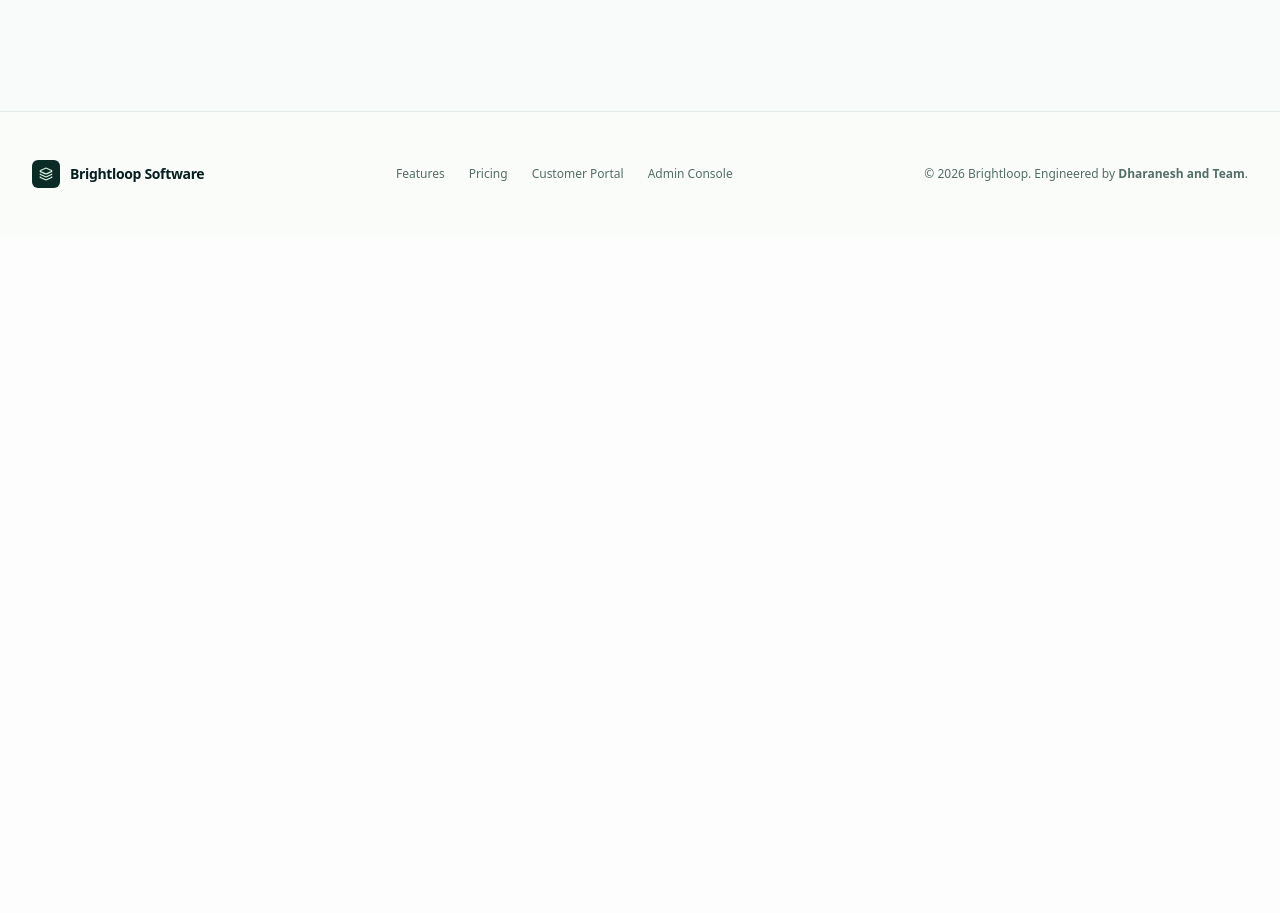
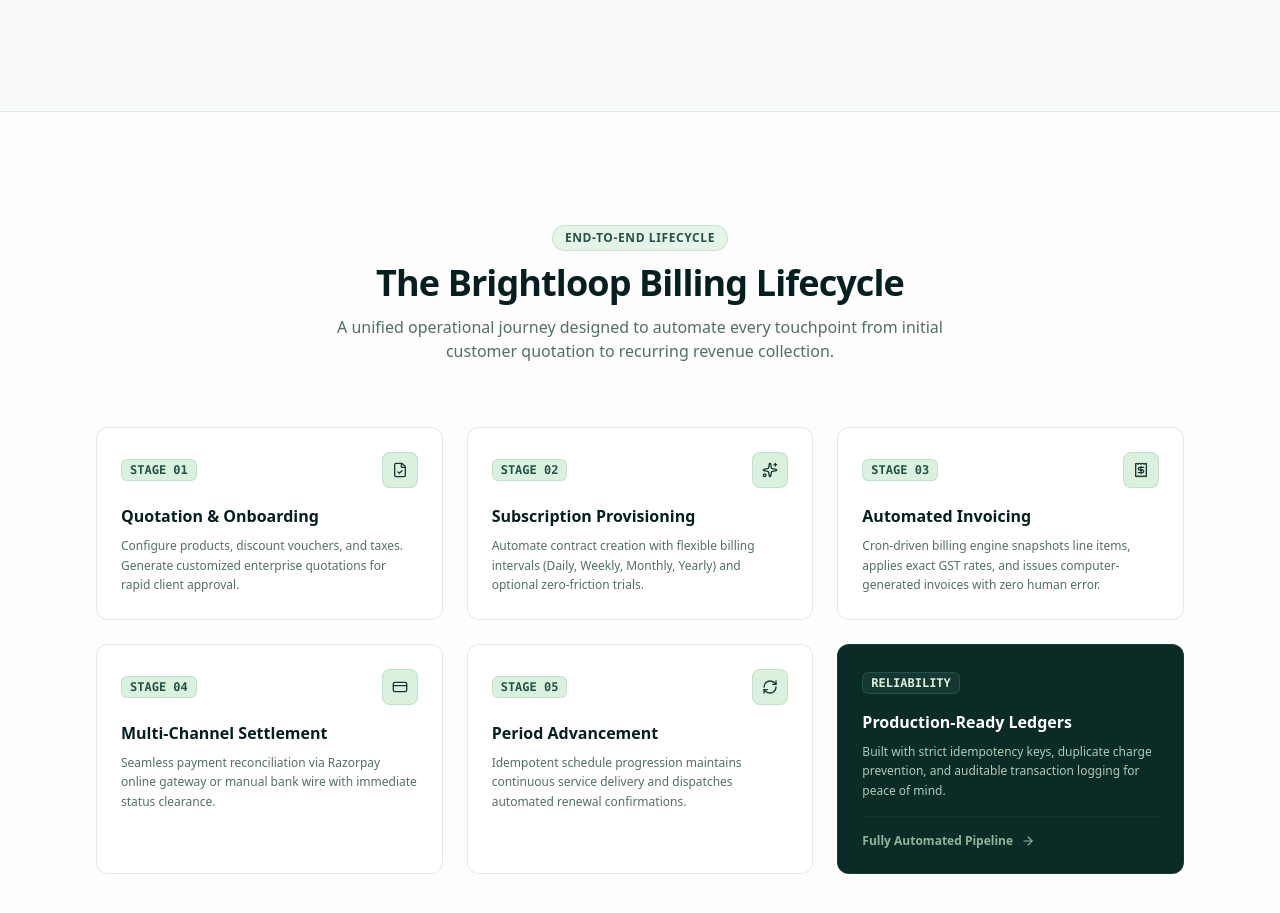
Before and after one commit to dharanesh-official/Odoo-X-Kochi, a Next.js app: page / in a window 1280 px wide. Shown: the part 1865-2778 px from the top of the page. Before the commit the page ends 2101 px from the top, so only its background shows below. Built offline with nearby package versions, Linux system fonts and the light colour scheme.

Commit message:
fix(nav): fix navbar links, add dedicated Lifecycle section, smooth scroll, and update footer attribution to Build by Dharanesh

```diff
--- a/app/globals.css
+++ b/app/globals.css
@@ -50,6 +50,9 @@
 }
 
 @layer base {
+  html {
+    scroll-behavior: smooth;
+  }
   * {
     @apply border-border;
   }
--- a/app/page.tsx
+++ b/app/page.tsx
@@ -1,5 +1,6 @@
 import { LandingHero } from '@/components/landing-hero'
 import { FeaturesGrid } from '@/components/features-grid'
+import { LifecycleSection } from '@/components/lifecycle-section'
 import { Navbar } from '@/components/navbar'
 import Link from 'next/link'
 import { Layers } from 'lucide-react'
@@ -11,6 +12,7 @@ export default function LandingPage() {
       <main className="flex-1">
         <LandingHero />
         <FeaturesGrid />
+        <LifecycleSection />
       </main>
       <footer className="border-t border-border/80 bg-muted/20 py-10 md:py-12">
         <div className="container max-w-7xl mx-auto px-4 md:px-8 flex flex-col md:flex-row items-center justify-between gap-6">
@@ -24,11 +26,14 @@ export default function LandingPage() {
           </div>
 
           <div className="flex flex-wrap items-center gap-6 text-xs font-medium text-muted-foreground">
-            <Link href="#features" className="hover:text-foreground transition-colors">
+            <Link href="/#features" className="hover:text-foreground transition-colors">
               Features
             </Link>
             <Link href="/pricing" className="hover:text-foreground transition-colors">
               Pricing
+            </Link>
+            <Link href="/#lifecycle" className="hover:text-foreground transition-colors">
+              Lifecycle
             </Link>
             <Link href="/auth/login" className="hover:text-foreground transition-colors">
               Customer Portal
@@ -39,7 +44,7 @@ export default function LandingPage() {
           </div>
 
           <p className="text-xs text-muted-foreground">
-            &copy; {new Date().getFullYear()} Brightloop. Engineered by <strong>Dharanesh and Team</strong>.
+            &copy; {new Date().getFullYear()} Brightloop. Build by <strong>Dharanesh</strong>.
           </p>
         </div>
       </footer>
--- a/app/pricing/page.tsx
+++ b/app/pricing/page.tsx
@@ -144,6 +144,35 @@ export default async function PricingPage({
                     </div>
                 </div>
             </main>
+
+            <footer className="border-t border-border/80 bg-muted/20 py-10 md:py-12">
+                <div className="container max-w-7xl mx-auto px-4 md:px-8 flex flex-col md:flex-row items-center justify-between gap-6">
+                    <div className="flex items-center gap-2.5">
+                        <span className="font-bold text-sm tracking-tight text-foreground">
+                            Brightloop Software
+                        </span>
+                    </div>
+
+                    <div className="flex flex-wrap items-center gap-6 text-xs font-medium text-muted-foreground">
+                        <Link href="/#features" className="hover:text-foreground transition-colors">
+                            Features
+                        </Link>
+                        <Link href="/pricing" className="hover:text-foreground transition-colors">
+                            Pricing
+                        </Link>
+                        <Link href="/#lifecycle" className="hover:text-foreground transition-colors">
+                            Lifecycle
+                        </Link>
+                        <Link href="/auth/login" className="hover:text-foreground transition-colors">
+                            Customer Portal
+                        </Link>
+                    </div>
+
+                    <p className="text-xs text-muted-foreground">
+                        &copy; {new Date().getFullYear()} Brightloop. Build by <strong>Dharanesh</strong>.
+                    </p>
+                </div>
+            </footer>
         </div>
     )
 }
--- a/components/features-grid.tsx
+++ b/components/features-grid.tsx
@@ -44,7 +44,7 @@ const capabilities = [
 
 export function FeaturesGrid() {
     return (
-        <section id="features" className="py-20 md:py-28 bg-muted/30">
+        <section id="features" className="py-20 md:py-28 bg-muted/30 scroll-mt-16">
             <div className="container max-w-6xl px-4 md:px-8 mx-auto">
                 {/* Section Header */}
                 <div className="max-w-2xl mx-auto text-center space-y-3 mb-16">
--- /dev/null
+++ b/components/lifecycle-section.tsx
@@ -0,0 +1,108 @@
+'use client'
+
+import { motion } from "framer-motion"
+import { FileCheck, Sparkles, Receipt, CreditCard, RefreshCw, ArrowRight } from "lucide-react"
+
+const lifecycleSteps = [
+    {
+        step: "01",
+        title: "Quotation & Onboarding",
+        icon: FileCheck,
+        desc: "Configure products, discount vouchers, and taxes. Generate customized enterprise quotations for rapid client approval."
+    },
+    {
+        step: "02",
+        title: "Subscription Provisioning",
+        icon: Sparkles,
+        desc: "Automate contract creation with flexible billing intervals (Daily, Weekly, Monthly, Yearly) and optional zero-friction trials."
+    },
+    {
+        step: "03",
+        title: "Automated Invoicing",
+        icon: Receipt,
+        desc: "Cron-driven billing engine snapshots line items, applies exact GST rates, and issues computer-generated invoices with zero human error."
+    },
+    {
+        step: "04",
+        title: "Multi-Channel Settlement",
+        icon: CreditCard,
+        desc: "Seamless payment reconciliation via Razorpay online gateway or manual bank wire with immediate status clearance."
+    },
+    {
+        step: "05",
+        title: "Period Advancement",
+        icon: RefreshCw,
+        desc: "Idempotent schedule progression maintains continuous service delivery and dispatches automated renewal confirmations."
+    }
+]
+
+export function LifecycleSection() {
+    return (
+        <section id="lifecycle" className="py-20 md:py-28 border-t border-border/80 bg-background scroll-mt-16">
+            <div className="container max-w-6xl px-4 md:px-8 mx-auto">
+                {/* Section Header */}
+                <div className="max-w-2xl mx-auto text-center space-y-3 mb-16">
+                    <span className="text-xs font-bold tracking-wider uppercase text-brand-700 bg-brand-100/70 border border-brand-400/30 px-3 py-1 rounded-full inline-block">
+                        End-to-End Lifecycle
+                    </span>
+                    <h2 className="text-3xl sm:text-4xl font-extrabold tracking-tight text-brand-950">
+                        The Brightloop Billing Lifecycle
+                    </h2>
+                    <p className="text-sm sm:text-base text-muted-foreground leading-relaxed">
+                        A unified operational journey designed to automate every touchpoint from initial customer quotation to recurring revenue collection.
+                    </p>
+                </div>
+
+                {/* Steps Timeline / Cards */}
+                <div className="grid grid-cols-1 md:grid-cols-2 lg:grid-cols-3 gap-6">
+                    {lifecycleSteps.map((s, idx) => (
+                        <motion.div
+                            key={idx}
+                            initial={{ opacity: 0, y: 15 }}
+                            whileInView={{ opacity: 1, y: 0 }}
+                            viewport={{ once: true }}
+                            transition={{ duration: 0.35, delay: idx * 0.08 }}
+                            className="rounded-xl border border-border/80 bg-card p-6 shadow-2xs hover:border-brand-700/50 hover:shadow-xs transition-all relative group flex flex-col justify-between"
+                        >
+                            <div>
+                                <div className="flex items-center justify-between mb-4">
+                                    <span className="text-xs font-mono font-extrabold text-brand-700 bg-brand-100 px-2 py-0.5 rounded-md border border-brand-400/30">
+                                        STAGE {s.step}
+                                    </span>
+                                    <div className="h-9 w-9 rounded-lg bg-brand-100 text-brand-800 flex items-center justify-center border border-brand-400/30 group-hover:bg-brand-700 group-hover:text-white transition-colors">
+                                        <s.icon className="h-4 w-4" />
+                                    </div>
+                                </div>
+                                <h3 className="font-bold text-base text-brand-950 mb-2">
+                                    {s.title}
+                                </h3>
+                                <p className="text-xs text-muted-foreground leading-relaxed">
+                                    {s.desc}
+                                </p>
+                            </div>
+                        </motion.div>
+                    ))}
+
+                    {/* Final CTA / Architecture Summary Tile */}
+                    <div className="rounded-xl border border-brand-700/40 bg-brand-900 p-6 text-white shadow-xs flex flex-col justify-between">
+                        <div>
+                            <span className="text-xs font-mono font-extrabold text-brand-100 bg-brand-800 px-2 py-0.5 rounded-md border border-brand-700 inline-block mb-4">
+                                RELIABILITY
+                            </span>
+                            <h3 className="font-bold text-base text-white mb-2">
+                                Production-Ready Ledgers
+                            </h3>
+                            <p className="text-xs text-brand-100/80 leading-relaxed">
+                                Built with strict idempotency keys, duplicate charge prevention, and auditable transaction logging for peace of mind.
+                            </p>
+                        </div>
+                        <div className="pt-4 mt-4 border-t border-brand-800/80 flex items-center text-xs font-semibold text-brand-400">
+                            <span>Fully Automated Pipeline</span>
+                            <ArrowRight className="h-3.5 w-3.5 ml-2" />
+                        </div>
+                    </div>
+                </div>
+            </div>
+        </section>
+    )
+}
--- a/components/navbar.tsx
+++ b/components/navbar.tsx
@@ -31,24 +31,33 @@ export function Navbar() {
                         </div>
                     </Link>
 
-                    {/* Desktop Navigation */}
+                    {/* Desktop Navigation Links */}
                     <nav className="hidden md:flex items-center space-x-6 text-sm font-medium">
-                        <Link className="text-muted-foreground transition-colors hover:text-foreground" href="#features">
+                        <Link
+                            className="text-muted-foreground transition-colors hover:text-foreground cursor-pointer"
+                            href="/#features"
+                        >
                             Features
                         </Link>
-                        <Link className="text-muted-foreground transition-colors hover:text-foreground" href="/pricing">
+                        <Link
+                            className="text-muted-foreground transition-colors hover:text-foreground cursor-pointer"
+                            href="/pricing"
+                        >
                             Pricing
                         </Link>
-                        <Link className="text-muted-foreground transition-colors hover:text-foreground" href="#architecture">
+                        <Link
+                            className="text-muted-foreground transition-colors hover:text-foreground cursor-pointer"
+                            href="/#lifecycle"
+                        >
                             Lifecycle
                         </Link>
                     </nav>
                 </div>
 
-                {/* Desktop Auth */}
+                {/* Desktop Auth Buttons */}
                 <div className="hidden md:flex items-center space-x-3">
                     <Link href="/auth/login">
-                        <Button variant="ghost" size="sm" className="font-medium text-foreground hover:bg-brand-100/40">
+                        <Button variant="ghost" size="sm" className="font-medium text-foreground hover:bg-brand-100/50">
                             Log In
                         </Button>
                     </Link>
@@ -60,7 +69,7 @@ export function Navbar() {
                     </Link>
                 </div>
 
-                {/* Mobile Menu */}
+                {/* Mobile Menu Trigger */}
                 <Sheet open={isOpen} onOpenChange={setIsOpen}>
                     <SheetTrigger asChild>
                         <Button variant="ghost" size="icon" className="md:hidden text-foreground">
@@ -79,7 +88,7 @@ export function Navbar() {
 
                             <nav className="flex flex-col gap-3 text-sm font-medium">
                                 <Link
-                                    href="#features"
+                                    href="/#features"
                                     className="py-2 text-foreground/80 hover:text-brand-700 transition-colors"
                                     onClick={() => setIsOpen(false)}
                                 >
@@ -92,6 +101,13 @@ export function Navbar() {
                                 >
                                     Pricing
                                 </Link>
+                                <Link
+                                    href="/#lifecycle"
+                                    className="py-2 text-foreground/80 hover:text-brand-700 transition-colors"
+                                    onClick={() => setIsOpen(false)}
+                                >
+                                    Lifecycle
+                                </Link>
                             </nav>
 
                             <div className="h-px bg-border my-2" />
@@ -103,7 +119,7 @@ export function Navbar() {
                                     </Button>
                                 </Link>
                                 <Link href="/pricing" onClick={() => setIsOpen(false)}>
-                                    <Button className="w-full justify-center bg-brand-700 hover:bg-brand-800 text-white">
+                                    <Button className="w-full justify-center bg-brand-700 hover:bg-brand-800 text-white font-semibold">
                                         Get Started
                                     </Button>
                                 </Link>
```
